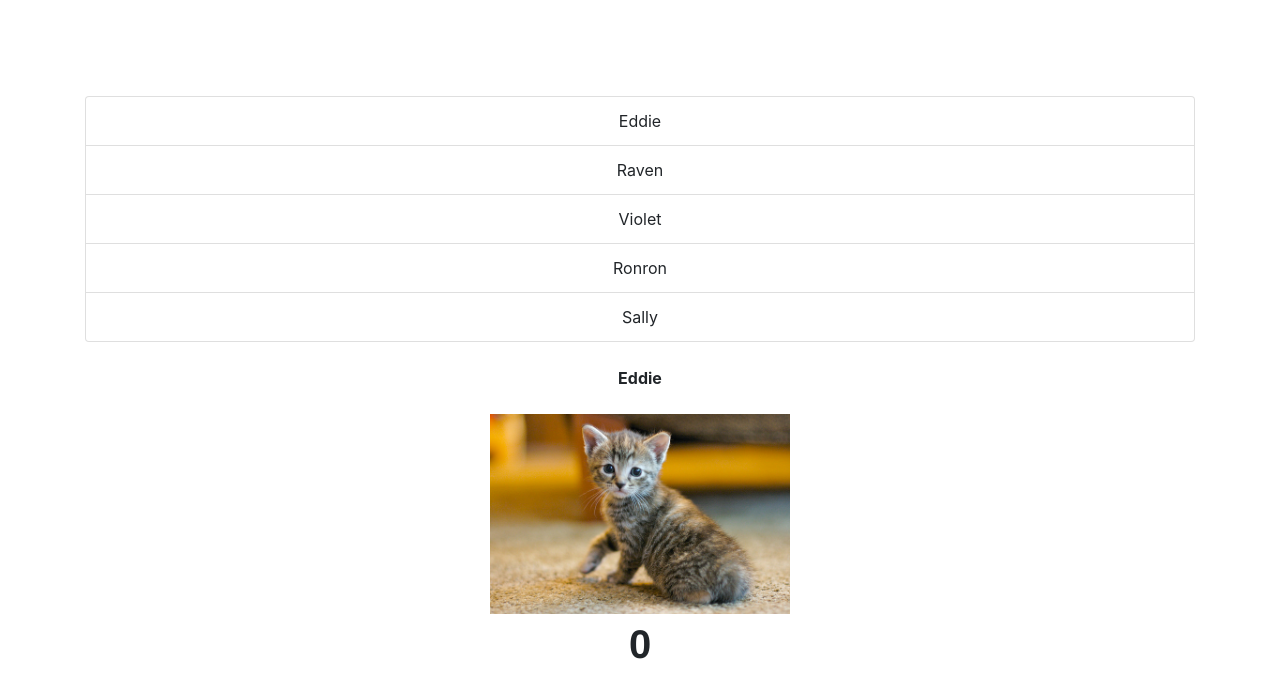
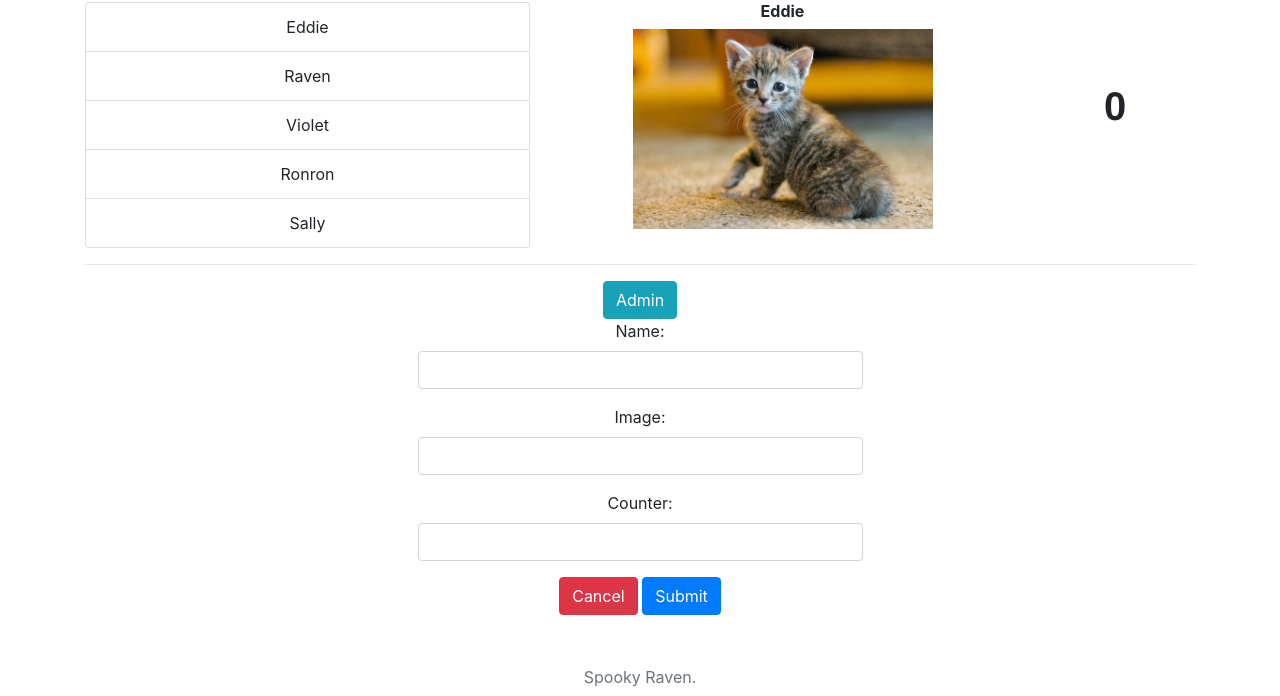
Before and after one commit to OwlRavenCC/Simple-Click-Counter-using-JS-Closures-and-Event-Listeners, a plain HTML site: page index.html in a window 1280 px wide. Shown: the part 104-800 px from the top of the page. Drawn offline with nearby package versions, Linux system fonts and the light colour scheme.

Commit message:
Version pro alpha

```diff
--- a/css/main.css
+++ b/css/main.css
@@ -1,14 +1,12 @@
 .container {
-  padding-top: 200px;
+  padding-top: 50px;
   text-align: center;
 }
 .container img {
   margin: auto;
-  display: inline-block;
 }
 .display-count {
-  margin: auto;
-  display: inline-block;
+  margin-top: 50%;
   font-size: 40px;
   font-weight: bolder;
   font-family: 'Helvetica';
--- a/index.html
+++ b/index.html
@@ -9,14 +9,49 @@
   </head>
   <body>
     <div class="container">
-      <ul class="list-group" id="catslist"></ul><br>
+        <h1>Cat Clicker Pro </h1>
+      <div class="row">
+        <div class="col-md-5">
+          <ul class="list-group" id="catslist"></ul>
+        </div>
+        <div class="col-md-5">
+          <h3 class="display-name"></h3>
+          <img class="image-cat" width="300" src="">
+        </div>
+        <div class="col-md-2">
+          <h3 class="display-count"></h3>
+        </div>
+      </div>
 
-      <div class="display-name"></div><br>
-
-      <img class="image-cat" width="300" src=""><br>
-
-      <div class="display-count"></div>
-    </div>
+      <hr>
+      <!--Control Panel UI -->
+        <button class="btn btn-info" type="button" id="admin-button">Admin</button>
+      <div id="admin-control" class="row justify-content-md-center">
+        <div class="col-md-5 ">
+        <form>
+          <div class="form-group">
+            <label for="admin-cat-name">Name:</label>
+            <input  class="form-control" type="text" id="admin-cat-name" value="">
+          </div>
+          <div class="form-group">
+            <label for="admin-cat-image">Image:</label>
+            <input class="form-control" type="url" id="admin-cat-image" value="">
+          </div>
+          <div class="form-group">
+            <label for="admin-cat-number">Counter:</label>
+            <input class="form-control" type="number" id="admin-cat-number" value="">
+          </div>
+          <button type="submit" class="btn btn-danger">Cancel</button>
+          <button type="submit" class="btn btn-primary">Submit</button>
+        </form>
+        </div>
+      </div>
+    </div> <!--container -->
+    <footer class="footer">
+      <div class="container">
+        <span class="text-muted">Spooky Raven.</span>
+      </div>
+    </footer>
     <script src="js/app.js"></script>
   </body>
 </html>
--- a/js/app.js
+++ b/js/app.js
@@ -35,6 +35,7 @@ var controller = {
 
       viewList.init();
       ViewDisplay.init();
+      adminPanel.init();
 
     },
 
@@ -92,6 +93,7 @@ var viewList = {
     var cats = controller.getCats();
     this.catlist.empty();
 
+
     for (var i = 0; i < cats.length; i++){
       var cat = cats[i];
 
@@ -108,6 +110,7 @@ var viewList = {
         return function() {
           controller.setCurrentCat(catCopy);
           ViewDisplay.render();
+
         };
       })(cat));
 
@@ -117,4 +120,20 @@ var viewList = {
   }
 };
 
+
+var adminPanel = {
+  init: function(){
+    this.activator = $('#admin-button');
+    this.panel = $('#admin-control');
+    this.render();
+  },
+
+  render: function(){
+    var panel = this.panel;
+    this.activator.on('click', function(){
+      panel.toggle('slow');
+    });
+  }
+};
+
 controller.init();
```
